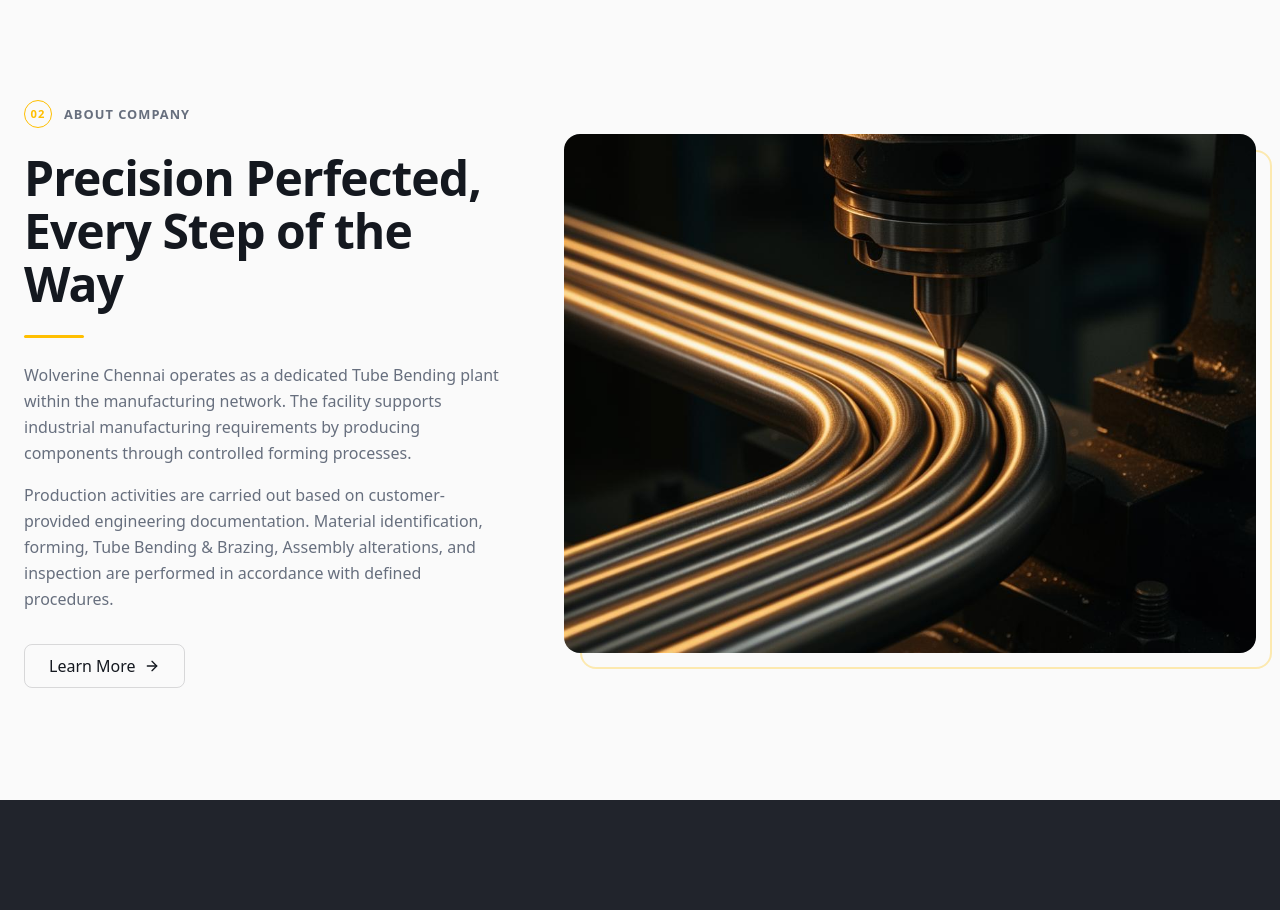
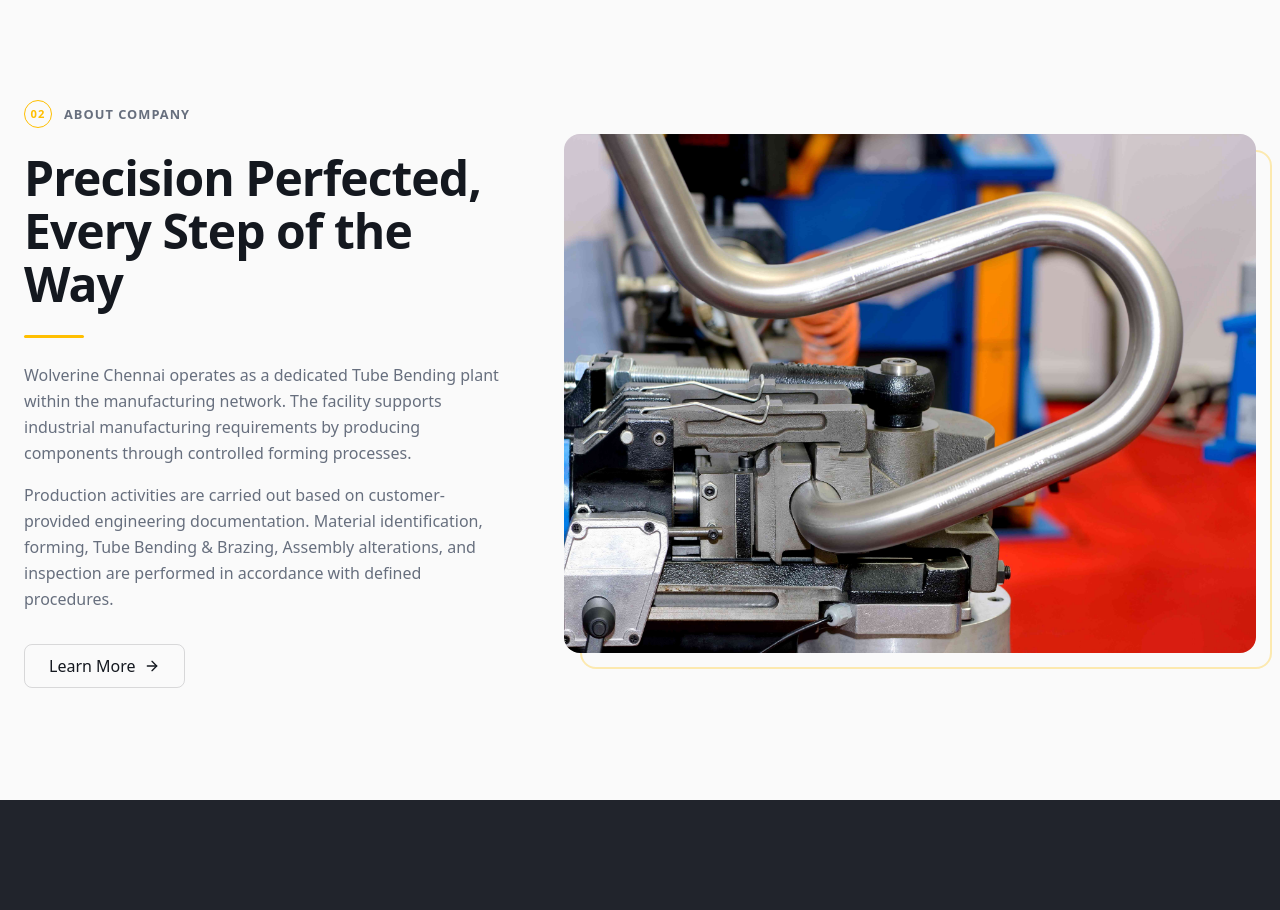
Before and after one commit to shubhampersia/wolverine-v2, a React (Vite) app: page / in a window 1280 px wide. Shown: the part 1120-2030 px from the top of the page. Built offline with nearby package versions, Linux system fonts and the light colour scheme; the HTML template or start-up script is replaced by a standard one.

Commit message:
Added image

```diff
--- a/src/pages/Index.tsx
+++ b/src/pages/Index.tsx
@@ -188,7 +188,7 @@ const Index = () => {
               <FadeIn delay={0.15}>
                 <div className="relative">
                   <img
-                    src={aboutImg}
+                    src="/precision.jpeg"
                     alt="Tube bending process"
                     className="w-full rounded-2xl object-cover aspect-[4/3] relative z-10"
                   />
```
Also changed, not shown: public/precision.jpeg (renamed from public/3 (1).jpeg).
